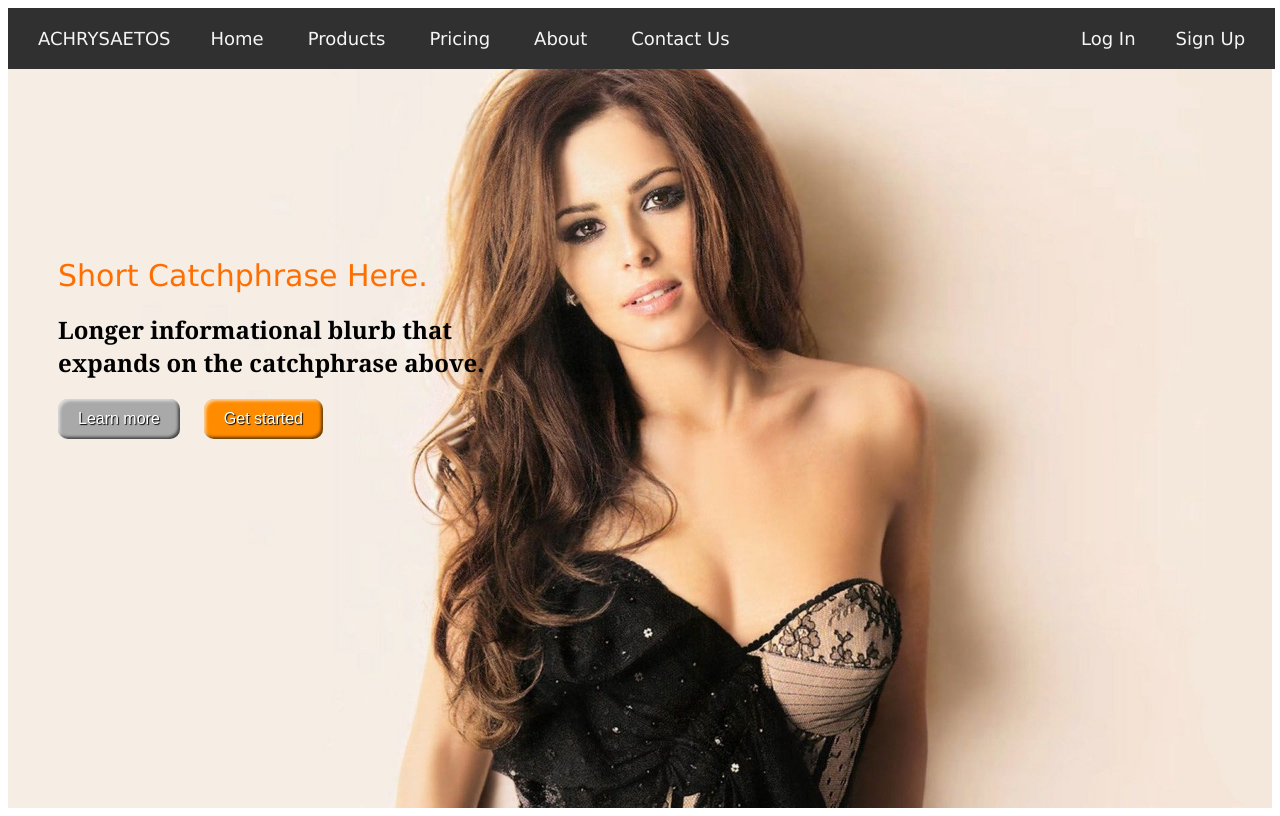
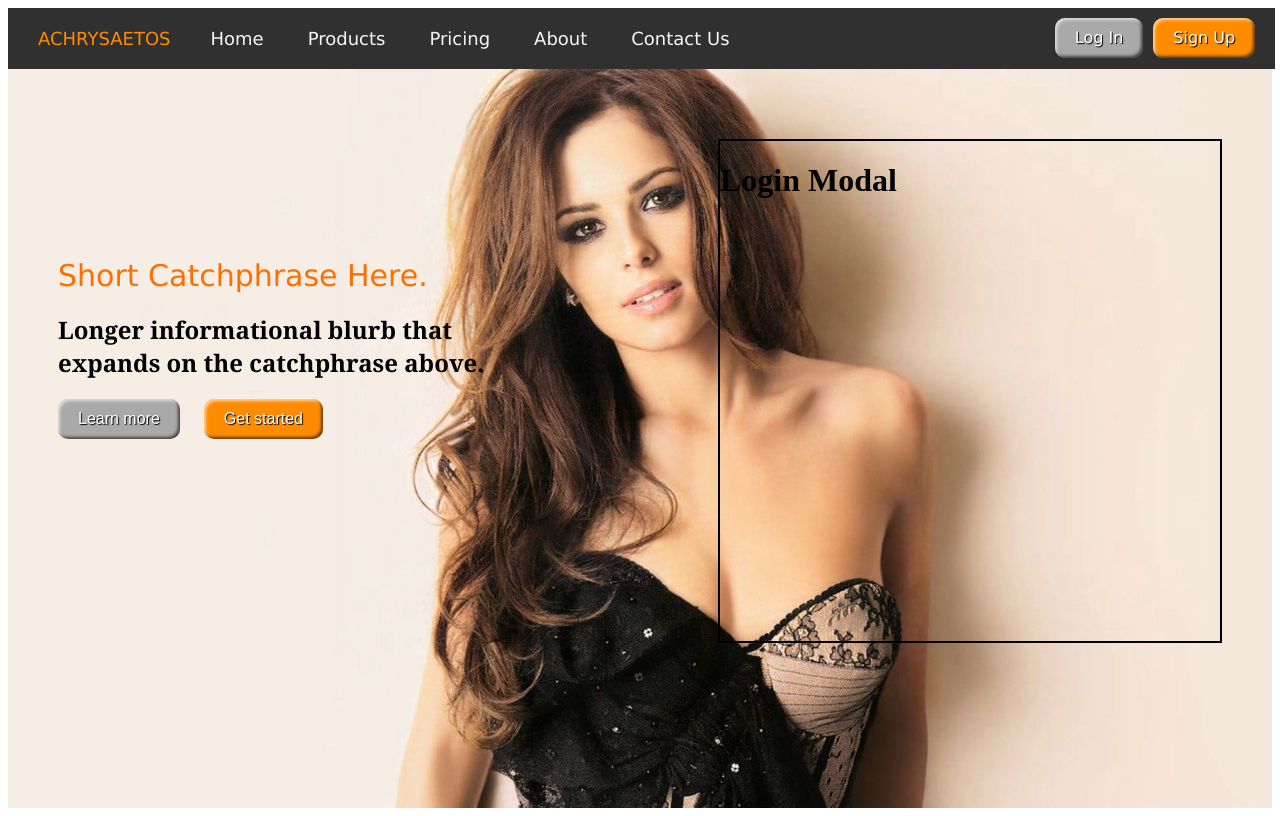
Before and after one commit to achrysaetos/git_space, a website: page html_files/index.html in a window 1280 px wide. Drawn offline with Linux system fonts and the light colour scheme.

Commit message:
finished navbar, looking at login modal

```diff
--- a/html_files/index.html
+++ b/html_files/index.html
@@ -10,24 +10,27 @@
     <body>
         <header>
             <ul>
-                <li style="float:left">ACHRYSAETOS</li>
-                <li>Home</li>
-                <li>Products</li>
-                <li>Pricing</li>
-                <li>About</li>
-                <li>Contact Us</li>
-                <li style="float:right">Sign Up</li>
-                <li style="float:right">Log In</li>
+                <li id="brand" style="float:left">ACHRYSAETOS</li>
+                <li class="nav">Home</li>
+                <li class="nav">Products</li>
+                <li class="nav">Pricing</li>
+                <li class="nav">About</li>
+                <li class="nav">Contact Us</li>
+                <li class="signup" style="float:right">Sign Up</li>
+                <li class="login" style="float:right">Log In</li>
             </ul>
         </header>
 
         <main>
             <div class="jumbotron">
-                <div>
+                <div class="intro">
                     <h1>Short Catchphrase Here.</h1>
                     <h2>Longer informational blurb that expands on the catchphrase above.</h2>
                     <button class="learnmore" type="button">Learn more</button>
                     <button class="getstarted" type="button">Get started</button>
+                </div>
+                <div class="modal" style="float:right">
+                    <h1>Login Modal</h1>
                 </div>
             </div>
         </main>
--- a/html_files/style.css
+++ b/html_files/style.css
@@ -18,12 +18,20 @@ li{
     padding: 0 20px;
 }
 
-li:hover{
+.nav:hover{
     color: orange;
     cursor: pointer;
 }
 
-main h1{
+#brand{
+    color: darkorange;
+}
+
+#brand:hover{
+    cursor: pointer;
+}
+
+.intro h1{
     color: rgb(255, 110, 0);
     font-family: Verdana, Geneva, Tahoma, sans-serif;
     font-size: 30px;
@@ -33,13 +41,78 @@ main h1{
     padding-left: 50px;
 }
 
-main h2{
+.intro h2{
     color: black;
     font-family: Cambria, Cochin, Georgia, Times, 'Times New Roman', serif;
     font-size: 24px;
     margin-top: 0px;
     padding-left: 50px;
     max-width: 500px;
+}
+
+.modal{
+    margin-top: -300px;
+    margin-right: 50px;
+    border: 2px solid black;
+    height: 500px;
+    width: 500px;
+}
+
+.jumbotron{
+    height: 800px;
+    background-image: url(cheryl.jpg);
+    background-size: cover;
+}
+
+.login{
+    border: 0;
+    line-height: 2.5;
+    padding: 0 20px;
+    margin-bottom: 10px;
+    margin-top: -10px;
+    font-size: 1rem;
+    text-align: center;
+    color: #fff;
+    text-shadow: 1px 1px 1px #000;
+    border-radius: 10px;
+    background-color: darkgray;
+    box-shadow: inset 2px 2px 3px rgba(255, 255, 255, .6),
+                inset -2px -2px 3px rgba(0, 0, 0, .6);
+    outline: 0 none;
+}
+.login:hover {
+    background-color: gray;
+    cursor: pointer;
+}
+.login:active {
+    box-shadow: inset -2px -2px 3px rgba(255, 255, 255, .6),
+                inset 2px 2px 3px rgba(0, 0, 0, .6);
+}
+.signup{
+    border: 0;
+    line-height: 2.5;
+    padding: 0 20px;
+    margin-bottom: 10px;
+    margin-top: -10px;
+    margin-left: 10px;
+    margin-right: 10px;
+    font-size: 1rem;
+    text-align: center;
+    color: #fff;
+    text-shadow: 1px 1px 1px #000;
+    border-radius: 10px;
+    background-color: darkorange;
+    box-shadow: inset 2px 2px 3px rgba(255, 255, 255, .6),
+                inset -2px -2px 3px rgba(0, 0, 0, .6);
+    outline: 0 none;
+}
+.signup:hover {
+    background-color: rgb(255, 110, 0);
+    cursor: pointer;
+}
+.signup:active {
+    box-shadow: inset -2px -2px 3px rgba(255, 255, 255, .6),
+                inset 2px 2px 3px rgba(0, 0, 0, .6);
 }
 
 .learnmore{
@@ -89,9 +162,3 @@ main h2{
     box-shadow: inset -2px -2px 3px rgba(255, 255, 255, .6),
                 inset 2px 2px 3px rgba(0, 0, 0, .6);
 }
-
-.jumbotron{
-    height: 800px;
-    background-image: url(cheryl.jpg);
-    background-size: cover;
-}
```
